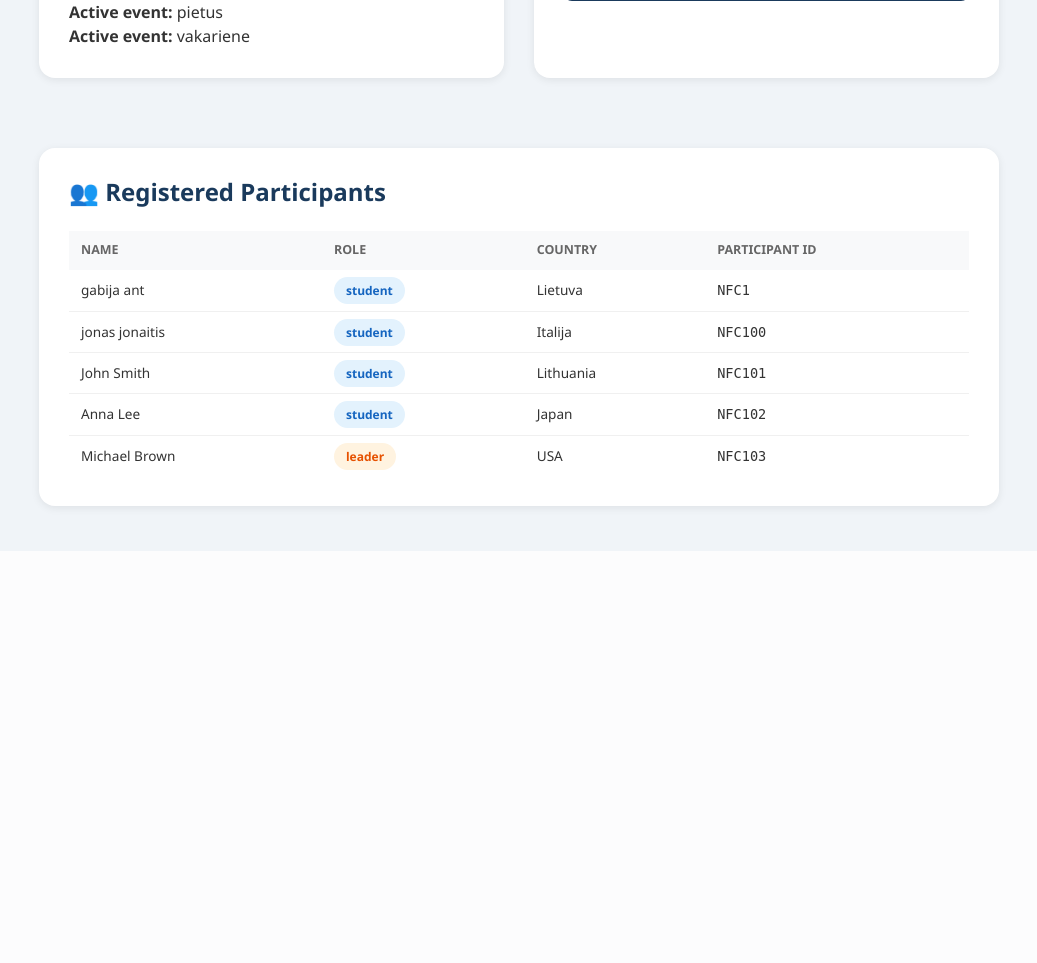
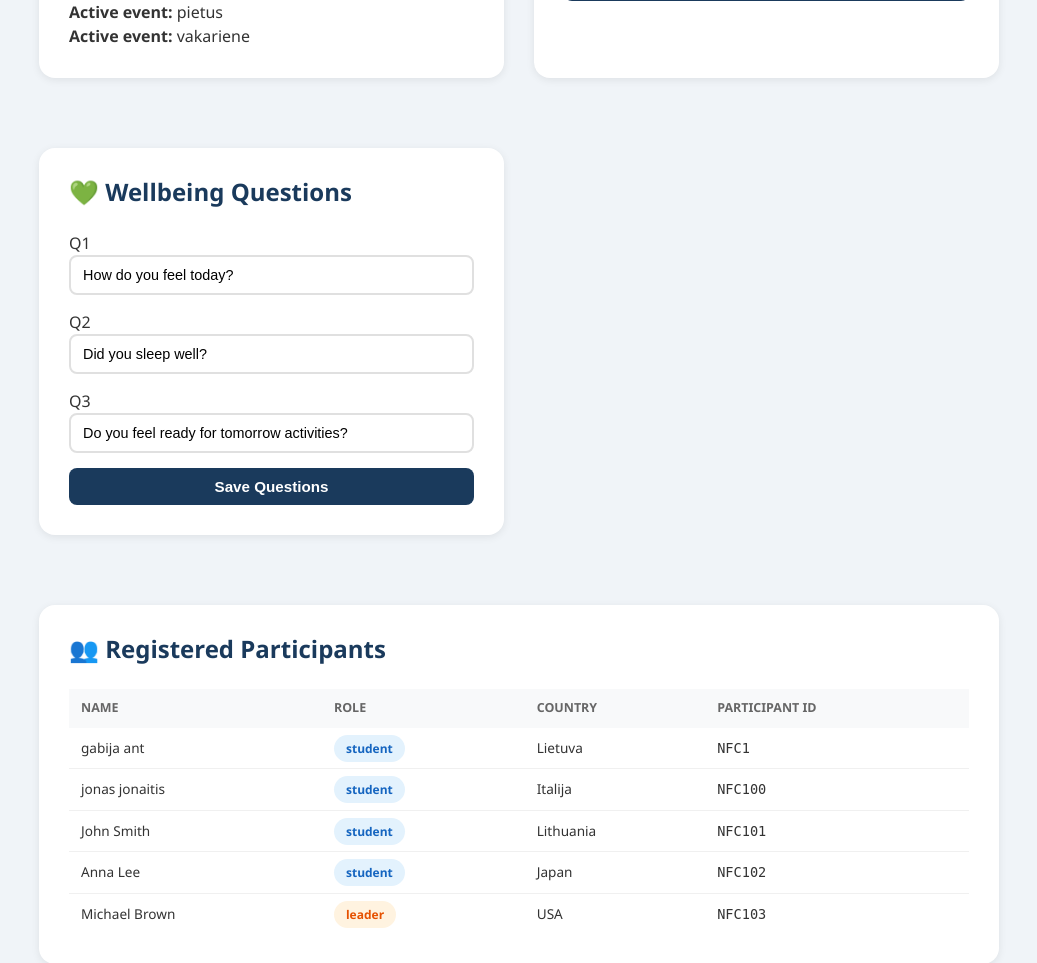
Before and after one commit to gabija4nt/ibo2026-system, a Flask app: page /admin in a window 1280 px wide. Shown: the part 918-1881 px from the top of the page, without its empty margins (121-1158 px from the left). Before the commit the page ends 1433 px from the top, so only its background shows below. Run offline with Flask 3, Linux system fonts and the light colour scheme; a user stored in the database is signed in.

Commit message:
Added editable wellbeing questions and multi-event check-in

```diff
--- a/app.py
+++ b/app.py
@@ -59,6 +59,20 @@ class User(db.Model):
 
     country = db.relationship('Country')
 
+class WellbeingQuestion(db.Model):
+    id = db.Column(db.Integer, primary_key=True)
+
+    code = db.Column(
+        db.String(20),
+        unique=True,
+        nullable=False
+    )
+
+    text = db.Column(
+        db.String(300),
+        nullable=False
+    )
+
 # --- PAGES ---
 
 @app.route('/')
@@ -109,6 +123,10 @@ def checkin():
 
 @app.route('/wellbeing', methods=['GET', 'POST'])
 def wellbeing():
+    questions = {
+        q.code: q.text
+        for q in WellbeingQuestion.query.all()
+    }
     message = None
     if request.method == 'POST':
         nfc_id = request.form.get('nfc_id')
@@ -145,7 +163,12 @@ def wellbeing():
 
         else:
             message = '❌ Participant not found'
-    return render_template('wellbeing.html', message=message)
+        questions = {
+            q.code: q.text
+            for q in WellbeingQuestion.query.all()
+        }
+
+    return render_template('wellbeing.html', message=message, questions=questions)
 
 @app.route('/dashboard')
 def dashboard():
@@ -247,11 +270,43 @@ def admin():
         return "Access denied", 403
 
     if request.method == 'POST':
+        if request.form.get('save_questions'):
+
+            questions = WellbeingQuestion.query.all()
+
+            for question in questions:
+
+                new_text = request.form.get(
+                    question.code
+                )
+
+                if new_text:
+                    question.text = new_text
+
+            db.session.commit()
+
+            flash(
+                "Questions updated successfully",
+                "success"
+            )
+
+            return redirect(url_for('admin'))
+
         if request.form.get('activate_event'):
 
             event_id = request.form.get('activate_event')
 
-            Event.query.update({'active': False})
+            if request.form.get('activate_event'):
+
+                event_id = request.form.get('activate_event')
+
+                event = Event.query.get(event_id)
+
+                if event:
+                    event.active = not event.active
+                    db.session.commit()
+
+                return redirect(url_for('admin'))
 
             event = Event.query.get(event_id)
 
@@ -344,10 +399,14 @@ def admin():
     participants = Participant.query.all()
     events = Event.query.all()
 
+    questions = WellbeingQuestion.query.order_by(
+        WellbeingQuestion.code
+    ).all()
     return render_template(
         'admin.html',
         participants=participants,
-        events=events
+        events=events,
+        questions=questions
     )
 
 @app.route('/wellbeing_dashboard/<int:participant_id>')
--- a/templates/admin.html
+++ b/templates/admin.html
@@ -130,7 +130,35 @@ Administration
                     <button type="submit">➕ Add</button>
                 </form>
             </div>
+            <div class="card">
 
+                <h2>💚 Wellbeing Questions</h2>
+
+                <form method="POST">
+
+                    {% for question in questions %}
+
+                        <label>{{ question.code.upper() }}</label>
+
+                        <input
+                            type="text"
+                            name="{{ question.code }}"
+                            value="{{ question.text }}"
+                        >
+
+                    {% endfor %}
+
+                    <button
+                        type="submit"
+                        name="save_questions"
+                        value="1"
+                    >
+                        Save Questions
+                    </button>
+
+                </form>
+
+            </div>
             <div class="card full-width">
                 <h2>👥 Registered Participants</h2>
                 {% if participants %}
--- a/templates/wellbeing.html
+++ b/templates/wellbeing.html
@@ -23,7 +23,7 @@ Wellbeing Survey
                 <h2>Rate your experience today:</h2>
 
                 <div class="question">
-                    <p>1. How do you feel today? 😊</p>
+                    <p>1. {{ questions['q1'] }}</p>
                     <div class="stars">
                         <input type="radio" name="q1" id="q1_5" value="5"><label for="q1_5">😄</label>
                         <input type="radio" name="q1" id="q1_4" value="4"><label for="q1_4">🙂</label>
@@ -34,7 +34,7 @@ Wellbeing Survey
                 </div>
 
                 <div class="question">
-                    <p>2. Did you sleep well? 😴</p>
+                    <p>2. {{ questions['q2'] }}</p>
                     <div class="stars">
                         <input type="radio" name="q2" id="q2_5" value="5"><label for="q2_5">😄</label>
                         <input type="radio" name="q2" id="q2_4" value="4"><label for="q2_4">🙂</label>
@@ -45,7 +45,7 @@ Wellbeing Survey
                 </div>
 
                 <div class="question">
-                    <p>3. Do you feel ready for tomorrow's activities? 💪</p>
+                    <p>3. {{ questions['q3'] }}</p>
                     <div class="stars">
                         <input type="radio" name="q3" id="q3_5" value="5"><label for="q3_5">😄</label>
                         <input type="radio" name="q3" id="q3_4" value="4"><label for="q3_4">🙂</label>
```
Also changed, not shown: instance/ibo.db.
